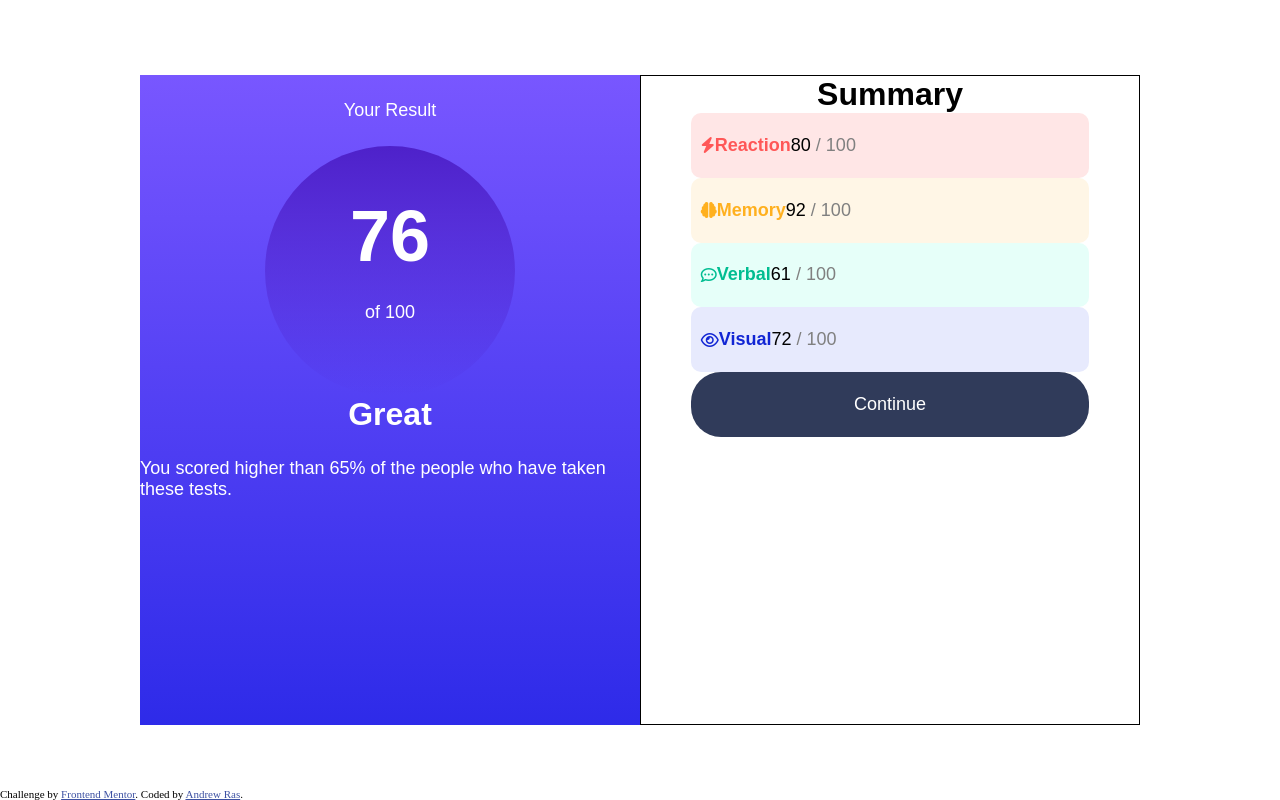
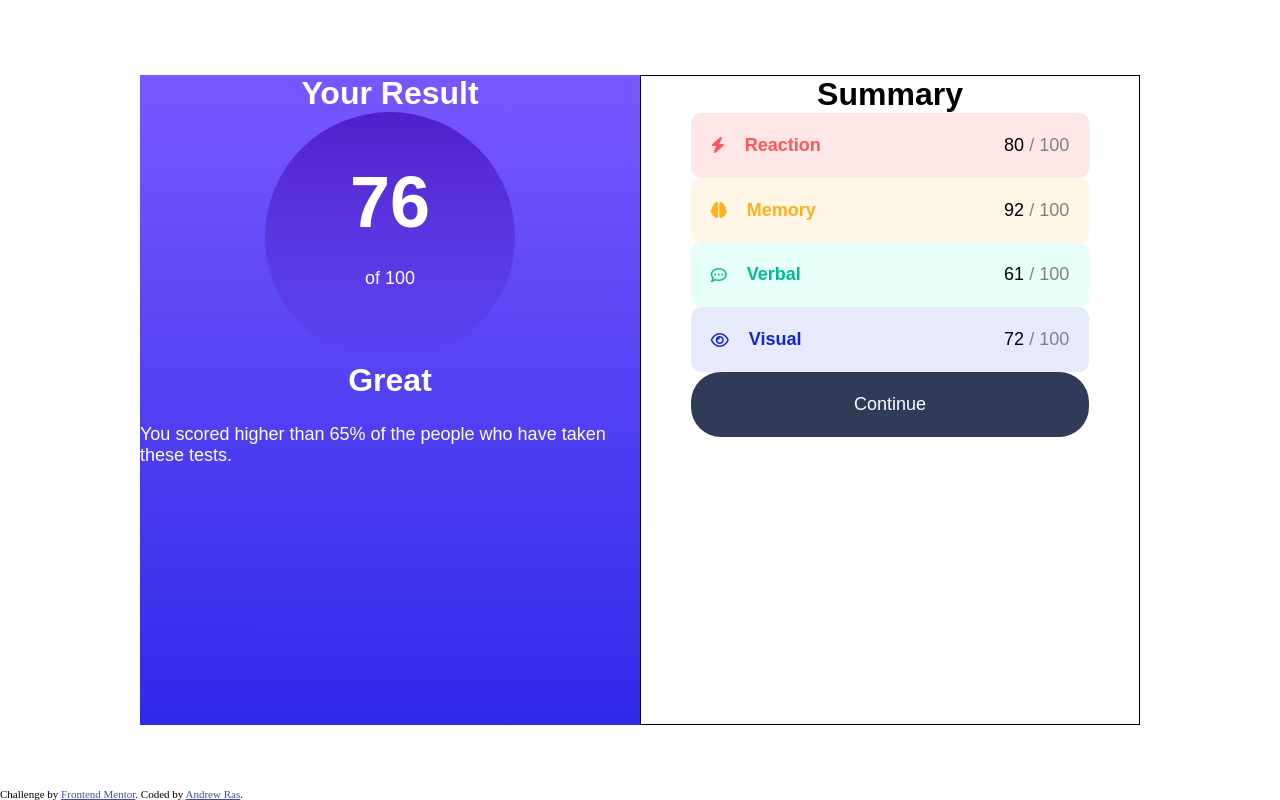
Before and after one commit to andrewras58/Results-Summary-Component, a plain HTML site: page index.html in a window 1280 px wide. Drawn offline with Linux system fonts and the light colour scheme; a web font is replaced by a local one.

Commit message:
new commit

```diff
--- a/index.html
+++ b/index.html
@@ -14,10 +14,9 @@
 <body>
     <div class="container">
         <div class="results">
-            <p>Your Result</p>
+            <h2>Your Result</h2>
             <div class="score">
-                <h3>76</h3>
-                <p>of 100</p>
+                <span id="points">76</span><p>of 100</p>
             </div>
             <div class="scoreDescription">
                 <h2>Great</h2>
--- a/style.css
+++ b/style.css
@@ -40,7 +40,7 @@ h2{
     text-align: center;
 }
 
-p, h2, h3, h4, button{
+p, h2, h3, h4, button, span{
     font-family: 'Hanken Grotesk', sans-serif;
 }
 
@@ -96,10 +96,12 @@ p, h2, h3, h4, button{
     justify-content: center;
     align-items: center;
     flex-direction: column;
+    white-space: pre;
 }
 
-.results .score h3{
+#points{
     font-size: 72px;
+    font-weight: 550;
 }
 
 .summary .categoryResult{
@@ -109,7 +111,6 @@ p, h2, h3, h4, button{
     width: 80%;
     height: 10%;
     border-radius: 10px;
-    padding: 10px;
 }
 
 #reaction{
@@ -144,6 +145,16 @@ p, h2, h3, h4, button{
     color: var(--CobaltBlue);
 }
 
+.categoryResult i{
+    padding: 20px;
+}
+
+.categoryResult p{
+    width: 100%;
+    text-align: right;
+    padding-right: 20px;
+}
+
 .hundred{
     color: gray;
 }
```
